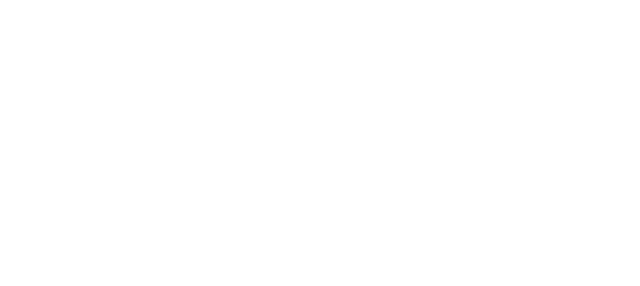
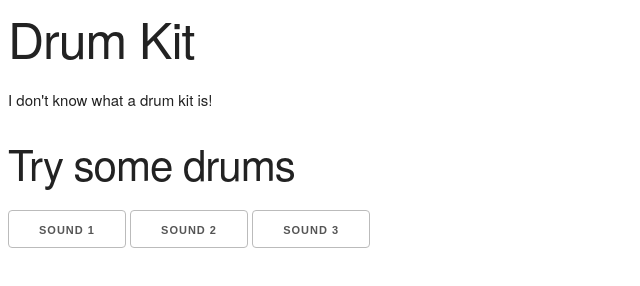
Before and after one commit to KatieMFritz/MI-000-SS00-000-js-intro-Vh2K33, a plain HTML site: page index.html in a window 1280 px wide. Shown: the whole page, without its empty margins (0-640 px from the left). Drawn offline with nearby package versions, Linux system fonts and the light colour scheme.

Commit message:
add content to html, placeholder button names and ids, no js yet, link skeleton css

```diff
--- a/index.html
+++ b/index.html
@@ -3,8 +3,15 @@
   <head>
     <meta charset="utf-8">
     <title>Drum Kit</title>
+    <link rel="stylesheet" href="https://cdnjs.cloudflare.com/ajax/libs/skeleton/2.0.4/skeleton.min.css">
   </head>
   <body>
+    <h1>Drum Kit</h1>
+    <p>I don't know what a drum kit is!</p>
+    <h2>Try some drums</h2>
+    <button id="1">Sound 1</button>
+    <button id="2">Sound 2</button>
+    <button id="3">Sound 3</button>
     <script src="script.js"></script>
   </body>
 </html>
```
